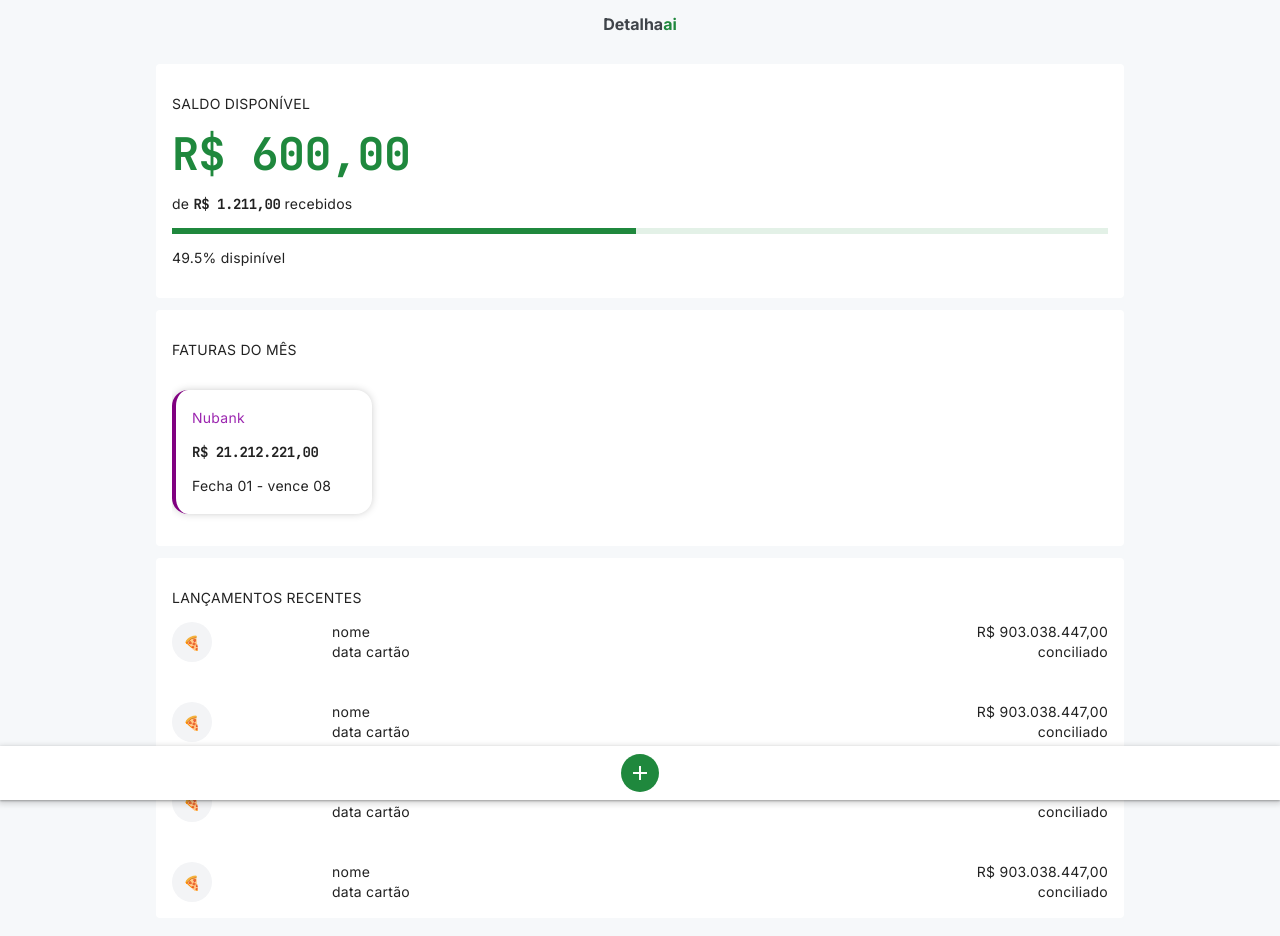
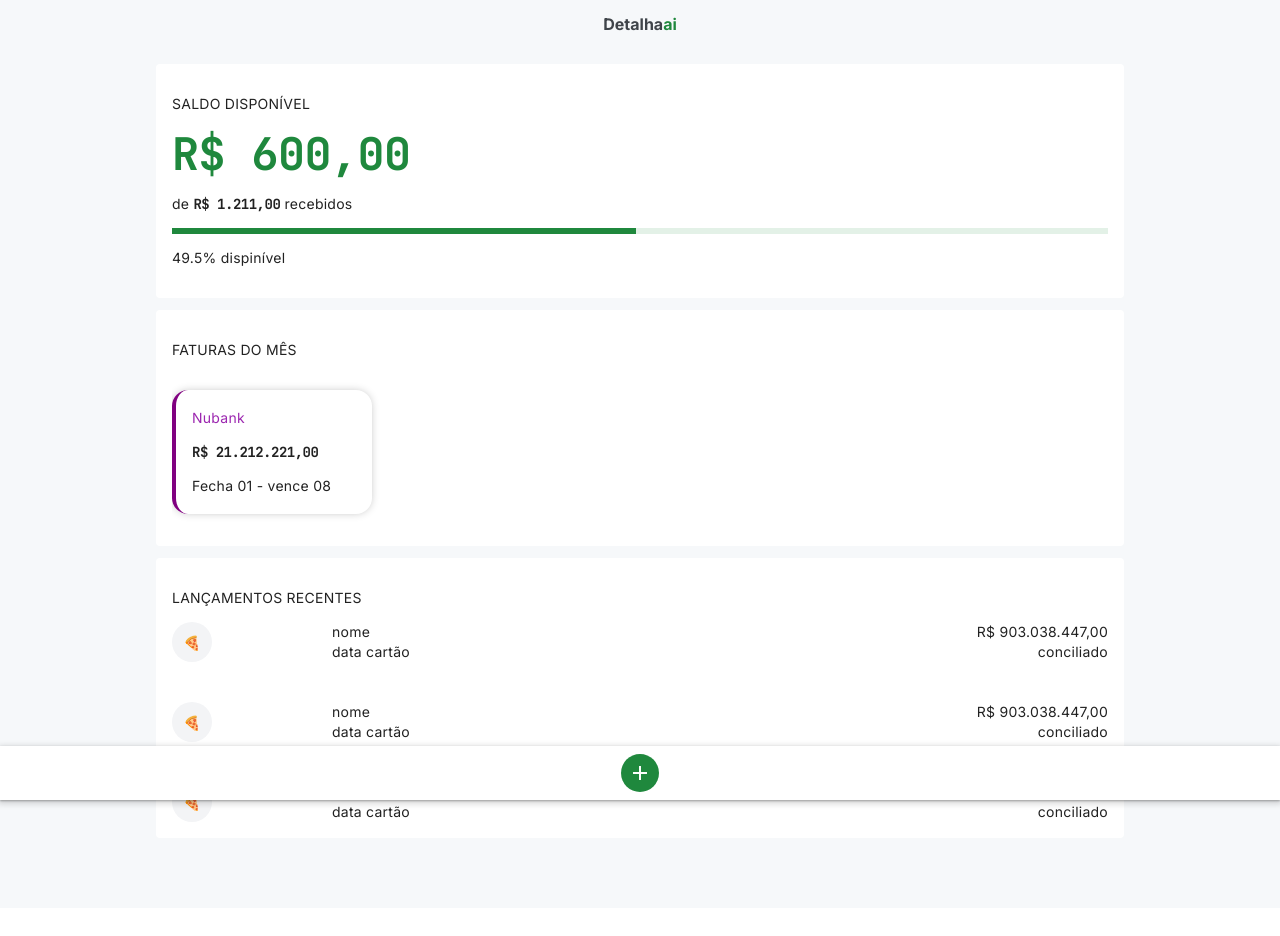
Before and after one commit to Ramon-Erik/detailed-expenses, a Vue app: page /home in a window 1280 px wide. Shown: the top 936 px of the page. After the commit the page ends 908 px from the top, so only its background shows below. Built offline with nearby package versions, Linux system fonts and the light colour scheme; sample sign-in values are in the browser's storage; a small style sheet from the web is missing.

Commit message:
feat: home logic

```diff
--- a/src/modules/home/ui/components/LatestTransactions.vue
+++ b/src/modules/home/ui/components/LatestTransactions.vue
@@ -8,7 +8,7 @@ import TransactionItem from '@/shared/components/TransactionItem.vue';
     <v-card-text>
       <p class="text-uppercase">Lançamentos recentes</p>
       <div class="d-flex flex-column ga-4">
-        <TransactionItem v-for="t in [1,2,3,4]" />
+        <TransactionItem v-for="t in [1,2,3]" />
       </div>
     </v-card-text>
   </v-card>
```
Also changed, not shown: src/modules/home/repositories/home_repository.ts (added), src/modules/home/services/home_service.ts (added), src/modules/home/stores/home_store.ts (added).
